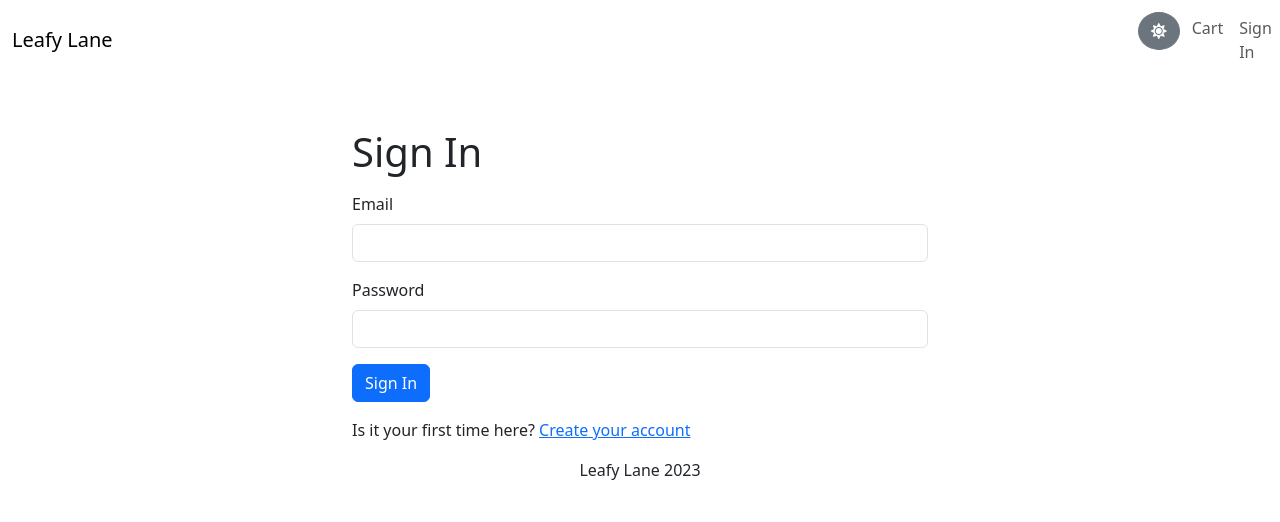
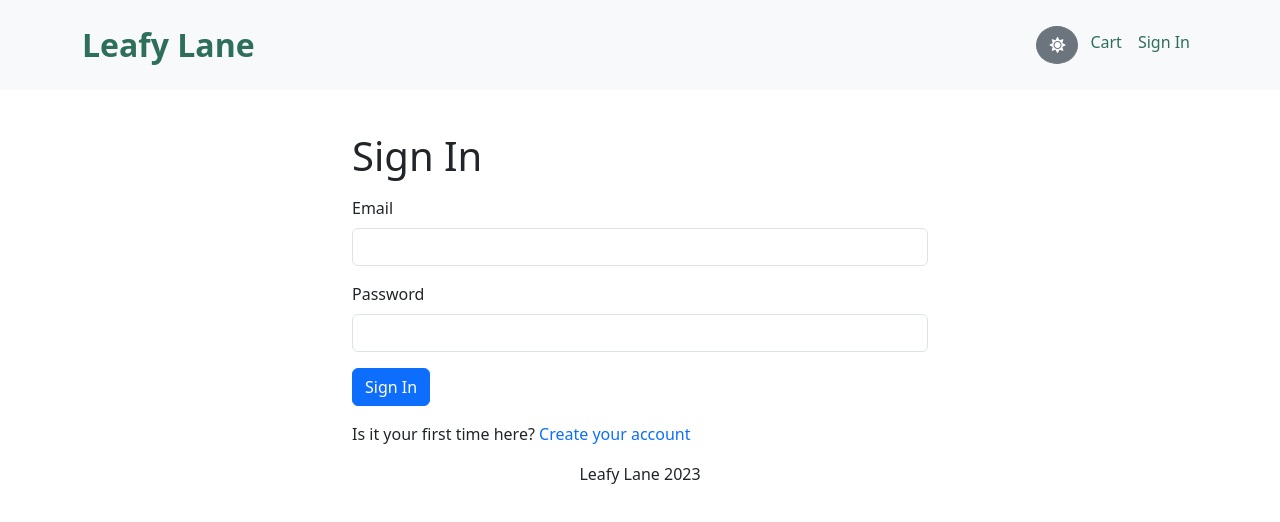
Before and after one commit to ZEwela/leafy_lane, a React (Vite) app in the folder frontend/: page /signin in a window 1280 px wide. Shown: the top 522 px of the page. Built offline with nearby package versions, Linux system fonts and the light colour scheme.

Commit message:
Navbar toggle mode layout fix

```diff
--- a/frontend/src/App.tsx
+++ b/frontend/src/App.tsx
@@ -22,6 +22,10 @@ function App() {
   } = useContext(Store);
 
   useEffect(() => {
+    const nav = document.getElementById("nav");
+    nav!.classList.remove("bg-light");
+    nav!.classList.remove("bg-dark");
+    nav!.classList.add(`bg-${mode}`);
     document.body.setAttribute("data-bs-theme", mode);
   }, [mode]);
 
@@ -45,12 +49,20 @@ function App() {
       </Helmet>
       <ToastContainer position="bottom-center" limit={10} autoClose={500} />
       <header>
-        <Navbar expand="lg">
+        <Navbar
+          expand="lg"
+          fixed="top"
+          className="p-3 mb-3 d-flex flex-column align-items-strech"
+          id="nav"
+        >
           <Container>
             <LinkContainer to="/">
-              <Navbar.Brand href="/">Leafy Lane</Navbar.Brand>
+              <Navbar.Brand>Leafy Lane</Navbar.Brand>
             </LinkContainer>
-          </Container>
+
+            <Navbar.Toggle aria-controls="basic-navbar-nav" />
+
+            <Navbar.Collapse id="basic-navbar-nav">
               <Nav>
                 <Nav.Item>
                   <Button
@@ -58,13 +70,15 @@ function App() {
                     variant="secondary"
                     className="rounded-circle size-sm  m-1"
                   >
-                <i className={mode === "dark" ? "fa fa-moon" : "fa fa-sun"}></i>
+                    <i
+                      className={mode === "dark" ? "fa fa-moon" : "fa fa-sun"}
+                    ></i>
                   </Button>
                 </Nav.Item>
                 <Link to="/cart" className="nav-link">
                   Cart
                   {cart.cartItems.length > 0 && (
-                <Badge pill bg="danger">
+                    <Badge pill bg="success">
                       {cart.cartItems.reduce((a, c) => a + c.quantity, 0)}
                     </Badge>
                   )}
@@ -88,15 +102,17 @@ function App() {
                   </Link>
                 )}
               </Nav>
+            </Navbar.Collapse>
+          </Container>
         </Navbar>
       </header>
 
       <main>
-        <Container className="mt-5">
+        <Container className="mt-5 pt-5">
           <Outlet />
         </Container>
       </main>
-      <footer>
+      <footer className="d-flex justify-content-center ">
         <div className="text-center">Leafy Lane 2023</div>
       </footer>
     </div>
--- a/frontend/src/components/ProductItem.tsx
+++ b/frontend/src/components/ProductItem.tsx
@@ -27,7 +27,7 @@ function ProductItem({ product }: { product: Product }) {
   };
 
   return (
-    <Card>
+    <Card className="my-2 card">
       <Link to={`/product/${product.slug}`}>
         <img src={product.image} alt={product.name} className="card-img-top" />
       </Link>
@@ -38,7 +38,7 @@ function ProductItem({ product }: { product: Product }) {
         <Rating rating={product.rating} numReviews={product.numReviews} />
         <Card.Text>£{product.price}</Card.Text>
         {product.countInStock === 0 ? (
-          <Button variant="light" disabled>
+          <Button variant="light" disabled className="align-self-end">
             Out of Stock
           </Button>
         ) : (
--- a/frontend/src/index.css
+++ b/frontend/src/index.css
@@ -5,6 +5,9 @@
   -webkit-font-smoothing: antialiased;
   -moz-osx-font-smoothing: grayscale;
   -webkit-text-size-adjust: 100%;
+}
+body {
+  padding-top: 20px;
 }
 
 .product-image {
@@ -38,11 +41,73 @@ img.thumbnail {
   color: #5a980f;
 }
 
+.dropdown-item:hover {
+  background-color: #b7fc83;
+  color:rgb(63, 129, 107)
+}
+.dropdown-item {
+  color: #5c6951;
+}
 .dropdown-item.active {
-  background-color: #b7fc83;
+  background-color: #487823;
 }
-
+.dropdown-menu {
+  --bs-dropdown-bg: none
+  right: 1px;
+}
 .dropdown-menu[data-bs-popper] {
   left: auto;
   right: 1px;
 }
+.navbar-nav .nav-link.active, .navbar-nav .nav-link.show {
+  color: rgb(46, 111, 89);
+}
+.navbar-brand {
+  font-weight: bold;
+  color: rgb(46, 111, 89);
+  font-size: 2rem;
+}
+
+.navbar-brand:focus,
+.navbar-brand:hover {
+  color: rgb(63, 129, 107);
+}
+a {
+  text-decoration: none;
+}
+
+/* #basic-navbar-nav {
+  text-align: end;
+} */
+
+.navbar-nav {
+  --bs-nav-link-color: none;
+  --bs-nav-link-hover-color: none;
+  color: rgb(46, 111, 89) !important;
+}
+.navbar-nav :hover {
+  font-weight: bold;
+}
+
+.navbar-collapse {
+  justify-content: end;
+}
+
+.navbar-toggle {
+  border: none;
+  box-shadow: none;
+  outline: none;
+}
+
+.card {
+  min-height: auto;
+}
+
+.card img {
+  min-height: 450px;
+  max-height: 550px;
+}
+
+.nav {
+  opacity: 1;
+}
```
Also changed, not shown: 1 other file (tests, documents, lock files or other folders). Lines whose indentation alone changed are shown as unchanged.
